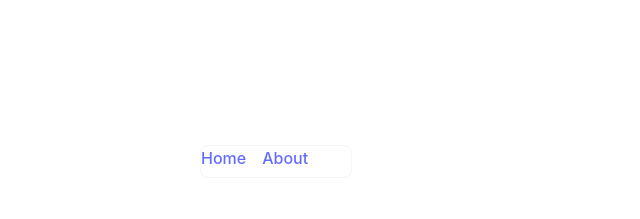
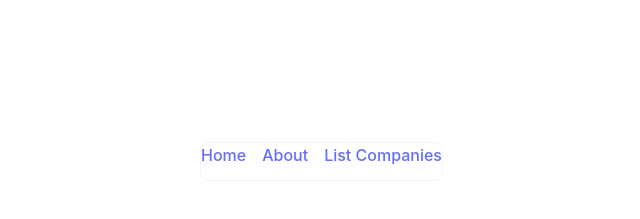
Before and after one commit to sebasuna1402/FrontReact, a React (Vite) app: page / in a window 1280 px wide. Shown: the part 176-395 px from the top of the page, without its empty margins (280-920 px from the left). Built offline with nearby package versions, Linux system fonts and the light colour scheme.

Commit message:
UseQuery

```diff
--- a/package.json
+++ b/package.json
@@ -10,8 +10,11 @@
     "preview": "vite preview"
   },
   "dependencies": {
+    "@tanstack/react-query-devtools": "^4.29.11",
+    "axios": "^1.4.0",
     "react": "^18.2.0",
     "react-dom": "^18.2.0",
+    "react-query": "^3.39.3",
     "react-router-dom": "^6.11.2"
   },
   "devDependencies": {
--- /dev/null
+++ b/src/api/config.js
@@ -0,0 +1,7 @@
+import axios from 'axios';
+
+const api = axios.create({
+  baseURL: 'https://una-jobs-api.orangepond-70a3d77d.westus2.azurecontainerapps.io/api',
+});
+
+export default api;
--- a/src/main.jsx
+++ b/src/main.jsx
@@ -5,20 +5,28 @@ import { Layout } from './pages/_layout/Layout'
 import { BrowserRouter, Route, Routes } from 'react-router-dom'
 import Home from './pages/home/Home'
 import About from './pages/about/About'
+import ListCompanies from './pages/companies/ListCompanies'
+import { QueryClient, QueryClientProvider } from 'react-query'
 
 // const CounterContext = React.createContext(0);
+const queryClient = new QueryClient()
 
 ReactDOM.createRoot(document.getElementById('root')).render(
-  <React.StrictMode>
-    <BrowserRouter>
+  <QueryClientProvider client={queryClient}>
+    <React.StrictMode>
+
+      <BrowserRouter>
       <Routes>
         <Route path="/" element={<Layout />}>
           <Route path="/home" element={<Home />} />
           <Route path="/about" element={<About />} />
+          <Route path="/companies" element={<ListCompanies />} />
         </Route>
       </Routes>
-    </BrowserRouter>
-  </React.StrictMode>,
+      </BrowserRouter>
+
+  </React.StrictMode>
+  </QueryClientProvider>,
 )
 
 // export default CounterContext;
--- a/src/pages/_layout/components/Navbar.jsx
+++ b/src/pages/_layout/components/Navbar.jsx
@@ -9,6 +9,9 @@ const Navbar = () => {
             <NavLink
                 className='link parent-item capitalize nav-link'
                 to="about">About</NavLink >
+            <NavLink
+                className='link parent-item capitalize nav-link'
+                to="companies">List Companies</NavLink >
         </nav>
     )
 }
--- /dev/null
+++ b/src/pages/companies/ListCompanies.jsx
@@ -0,0 +1,20 @@
+import { useQuery } from "react-query"
+import { getCompanies } from "../../services/CompanyService"
+
+const ListCompanies = () => {
+
+  const { data, isLoading, isError } = useQuery('companies', getCompanies);
+
+  if(isLoading)
+    return <div>Loading...</div>
+
+  if(isError)
+    return <div>Error</div>
+
+
+  return (
+    <div>{JSON.stringify(data)}</div>
+  )
+}
+
+export default ListCompanies
--- /dev/null
+++ b/src/services/CompanyService.js
@@ -0,0 +1,6 @@
+import api from "../api/config";
+
+export const getCompanies = async () => {
+    let data = await api.get('companies').then(result => result.data);
+    return data;
+};
```
Also changed, not shown: 1 other file (tests, documents, lock files or other folders).
